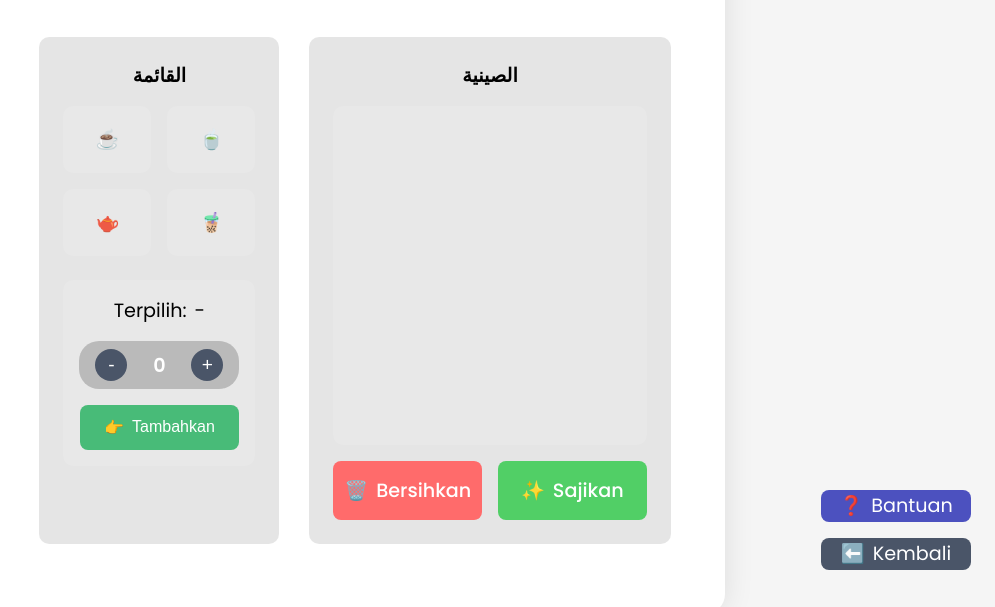
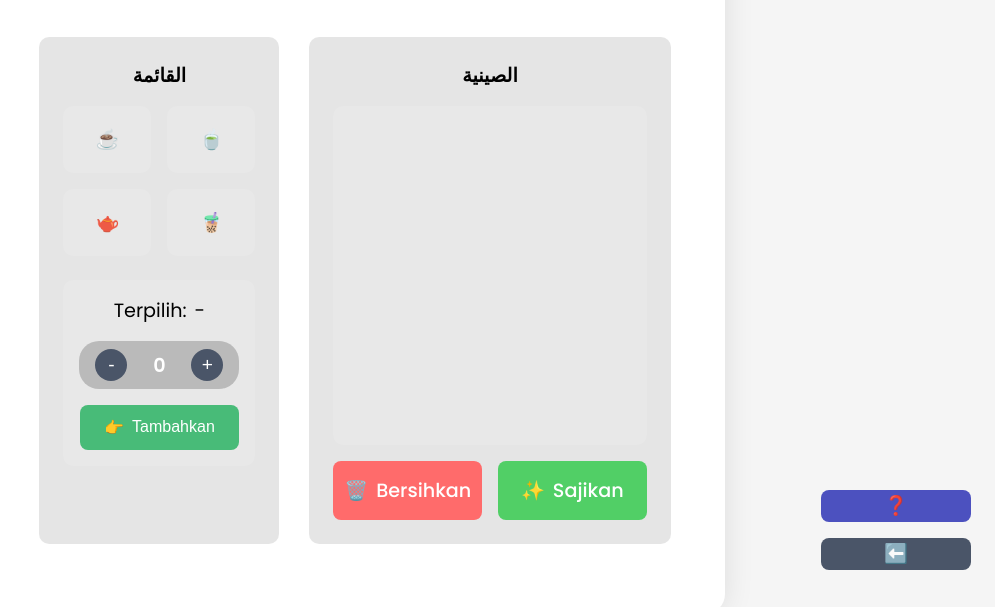
Before and after one commit to kursuskuba02/esteh-arab, a plain HTML site: page game.html in a window 1280 px wide. Shown: the part 206-813 px from the top of the page, without its empty margins (285-1280 px from the left). Drawn offline with Linux system fonts and the light colour scheme.

Commit message:
Update game.html

```diff
--- a/game.html
+++ b/game.html
@@ -72,14 +72,8 @@
         </div>
 
         <div class="navigation-buttons">
-            <button class="nav-button help-button" onclick="window.location.href='tutorial.html'">
-                <span>❓</span>
-                <span>Bantuan</span>
-            </button>
-            <button class="nav-button back-button" onclick="window.location.href='index.html'">
-                <span>⬅️</span>
-                <span>Kembali</span>
-            </button>
+            <button class="nav-button help-button" onclick="window.location.href='tutorial.html'">❓</button>
+            <button class="nav-button back-button" onclick="window.location.href='index.html'">⬅️</button>
         </div>
 
         <div id="popup-emotion" class="emotion-popup" aria-hidden="true"></div>
```
